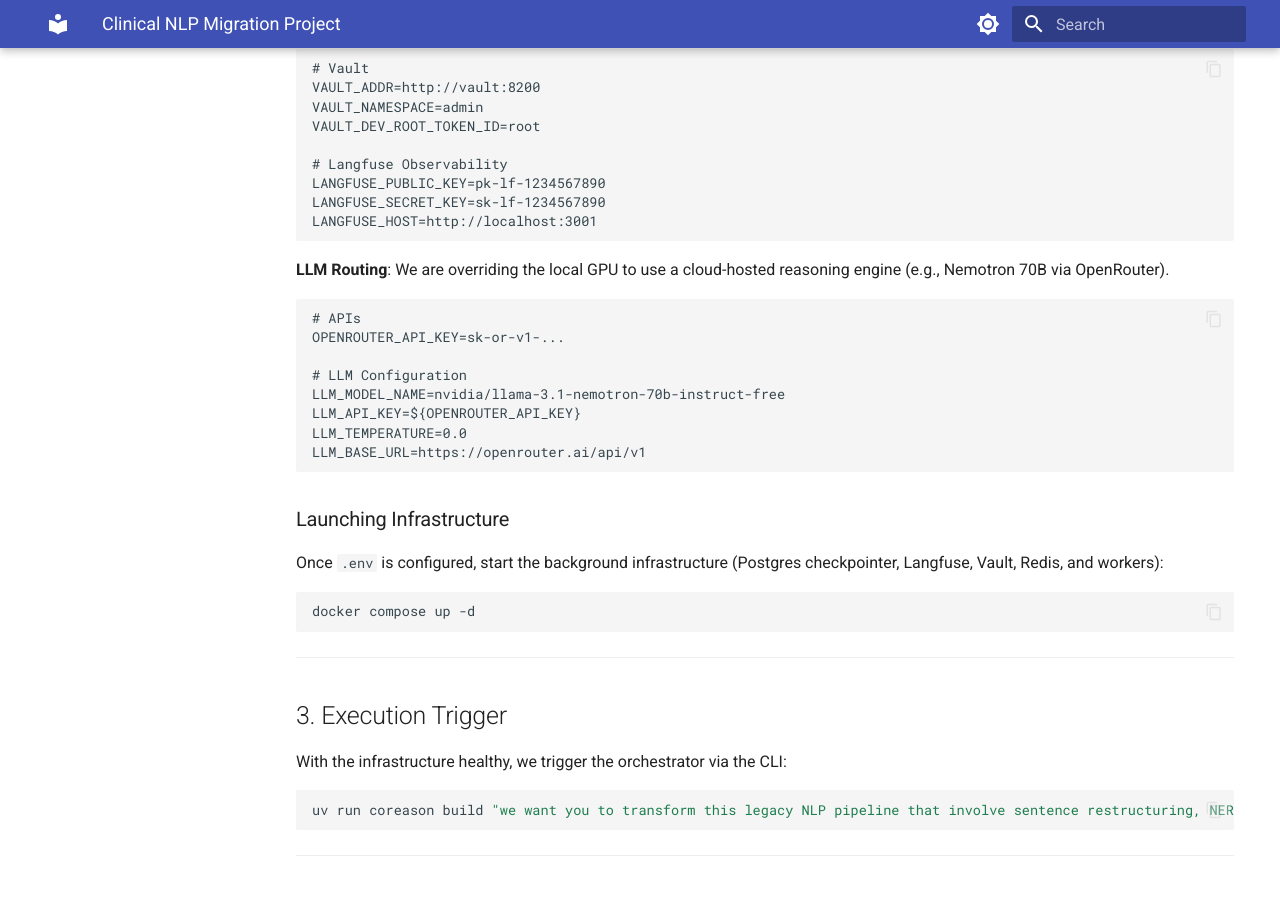
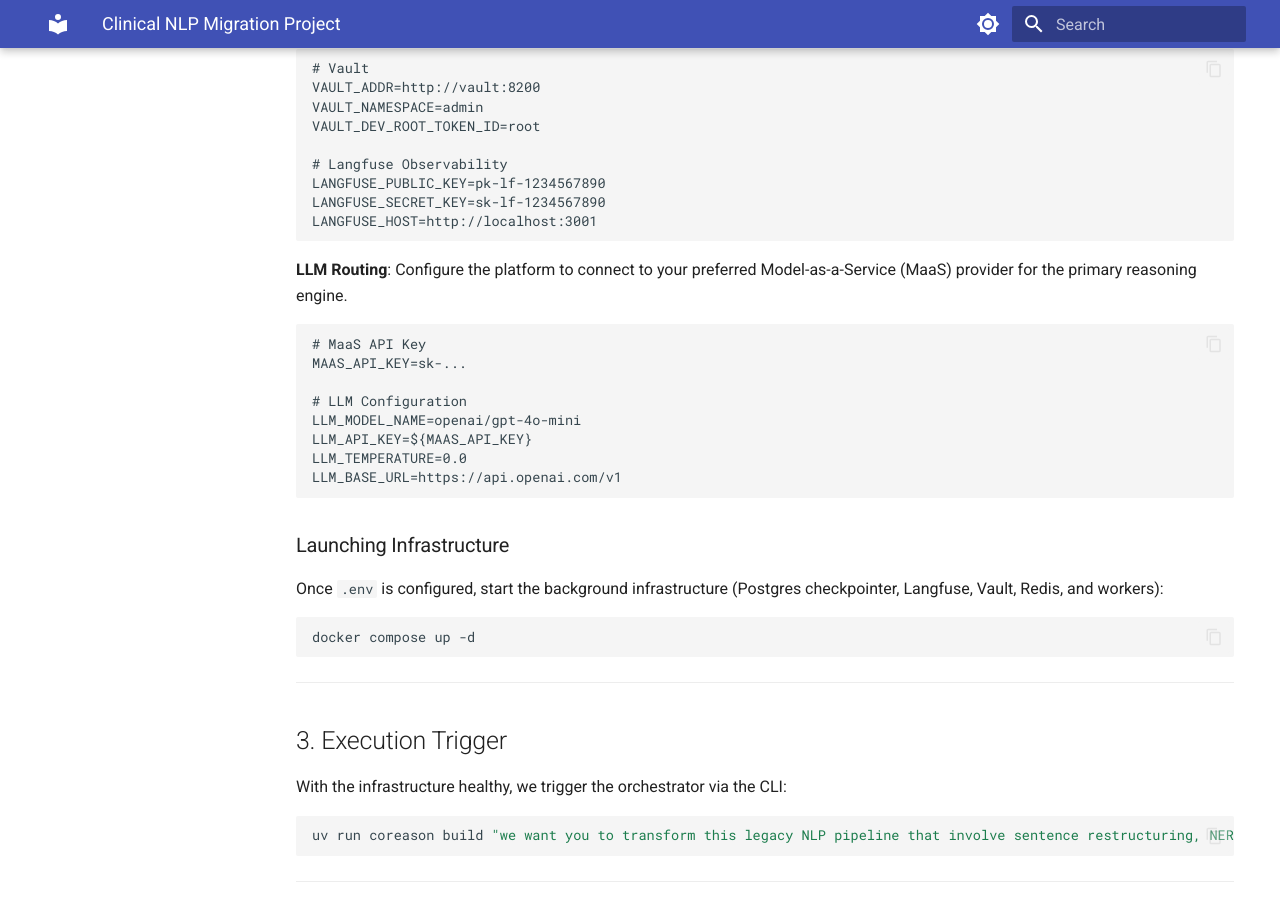
Before and after one commit to CoReason-AI/coreason-workspace-env, an MkDocs documentation site: the page built from docs/clinical_nlp_migration_project.md, in a window 1280 px wide and 900 px high, scrolled down 1001 px. Built offline with MkDocs 1.6.1 and Material for MkDocs 9.7.7, drawn with Linux system fonts in a browser that asks for light colours.

Commit message:
docs: Abstract LLM routing to MaaS provider

````diff
--- a/docs/clinical_nlp_migration_project.md
+++ b/docs/clinical_nlp_migration_project.md
@@ -41,16 +41,17 @@ LANGFUSE_HOST=http://localhost:3001
 ```
 
 **LLM Routing**:
-We are overriding the local GPU to use a cloud-hosted reasoning engine (e.g., Nemotron 70B via OpenRouter).
+Configure the platform to connect to your preferred Model-as-a-Service (MaaS) provider for the primary reasoning engine.
+
 ```env
-# APIs
-OPENROUTER_API_KEY=sk-or-v1-...
+# MaaS API Key
+MAAS_API_KEY=sk-...
 
 # LLM Configuration
-LLM_MODEL_NAME=nvidia/llama-3.1-nemotron-70b-instruct-free
-LLM_API_KEY=${OPENROUTER_API_KEY}
+LLM_MODEL_NAME=openai/gpt-4o-mini
+LLM_API_KEY=${MAAS_API_KEY}
 LLM_TEMPERATURE=0.0
-LLM_BASE_URL=https://openrouter.ai/api/v1
+LLM_BASE_URL=https://api.openai.com/v1
 ```
 
 ### Launching Infrastructure
````
